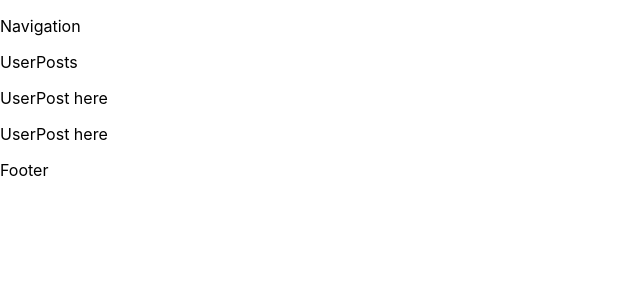
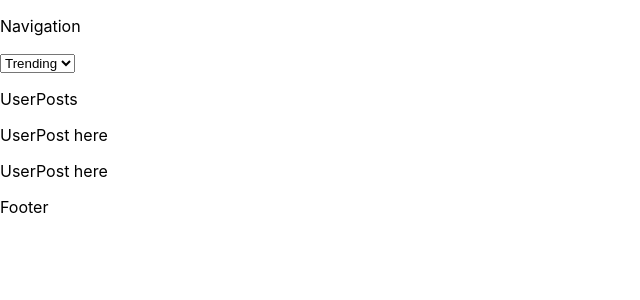
Before and after one commit to dlord-20/modern-reddit, a React (Create React App) app: page / in a window 1280 px wide. Shown: the top 300 px of the page, without its empty margins (0-640 px from the left). Built offline with nearby package versions, Linux system fonts and the light colour scheme.

Commit message:
Changing category filter changes Nav state

```diff
--- a/src/features/nav/Nav.js
+++ b/src/features/nav/Nav.js
@@ -1,9 +1,24 @@
-import React from "react";
+import React, { useState} from "react";
 
 export default function Nav() {
+    const [ categoryFilter, setCategoryFilter ] = useState('Trending');
+
+    const handleCategoryChange = (event) => {
+        setCategoryFilter(event.target.value);
+    }
+
     return (
         <div>
             <p>Navigation</p>
+            <form>
+                <label>
+                    <select value={categoryFilter} onChange={handleCategoryChange}>
+                        <option value="Trending">Trending</option>
+                        <option value="New">New</option>
+                        <option value="Popular">Popular</option>
+                    </select>
+                </label>
+            </form>
         </div>
     )
 }
```
